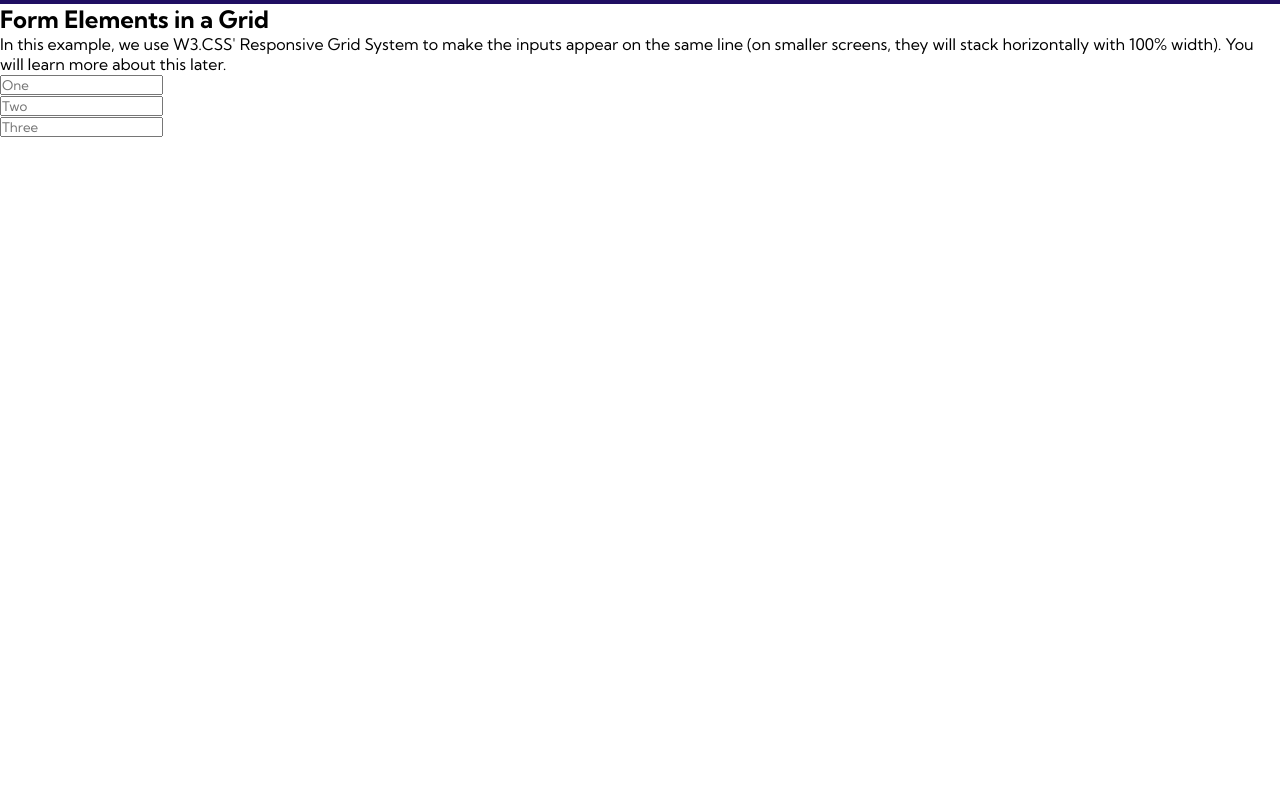
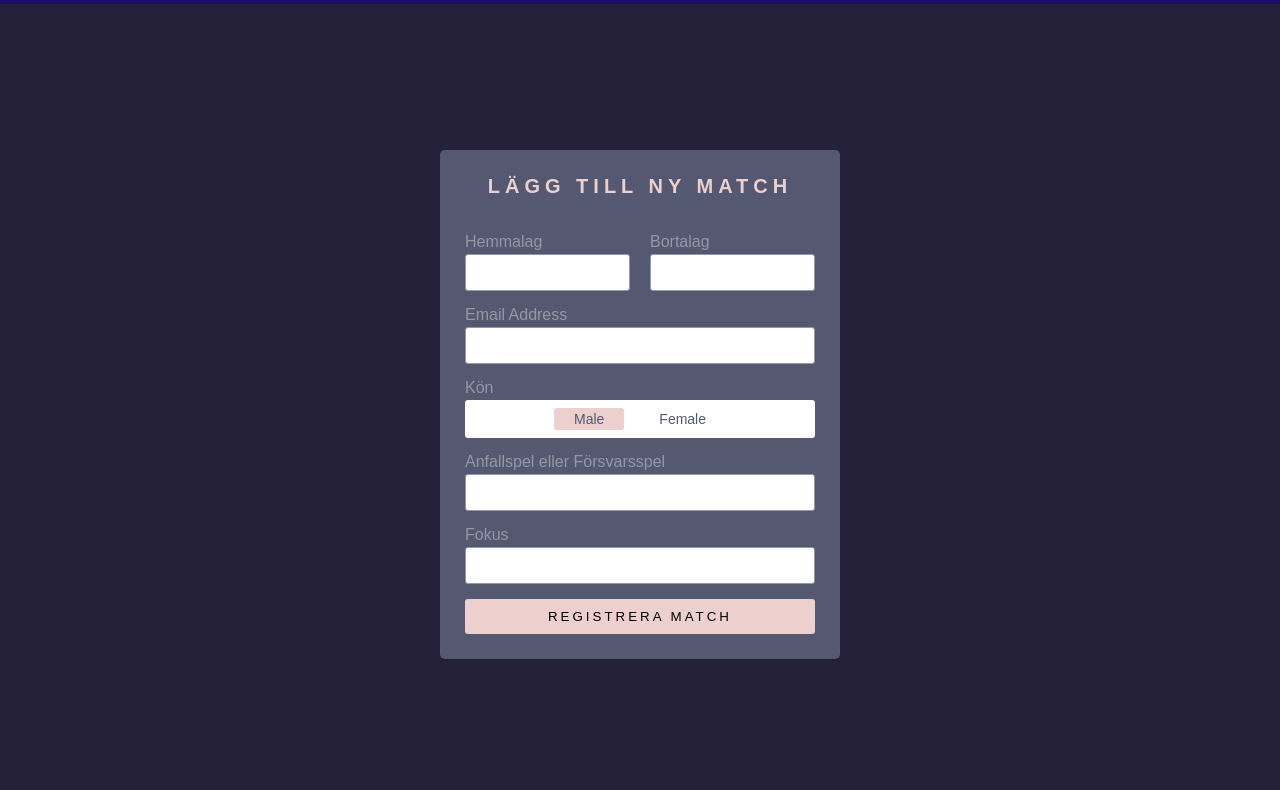
Before and after one commit to jeskall/OIS-stats, a website: page view/nymatch.html in a window 1280 px wide. Shown: the part 76-866 px from the top of the page. Before the commit the page ends 800 px from the top, so only its background shows below. Drawn offline with Linux system fonts and the light colour scheme.

Commit message:
third try

```diff
--- a/asset/css/style.css
+++ b/asset/css/style.css
@@ -1,8 +1,126 @@
 * {
-  box-sizing: border-box;
   margin: 0;
   padding: 0;
-  font-family: "Kumbh Sans", sans-serif;
+  box-sizing: border-box;
+  list-style: none;
+  font-family: "Montserrat", sans-serif;
+}
+
+body {
+  background: #26213b;
+}
+
+.wrapper {
+  min-height: 100vh;
+  display: flex;
+  justify-content: center;
+  align-items: center;
+}
+
+.registration_form {
+  background: #545871;
+  padding: 25px;
+  border-radius: 5px;
+  width: 400px;
+}
+
+.registration_form .title {
+  text-align: center;
+  font-size: 20px;
+  text-transform: uppercase;
+  color: #ebd0ce;
+  letter-spacing: 5px;
+  font-weight: 700;
+}
+
+.form_wrap {
+  margin-top: 35px;
+}
+
+.form_wrap .input_wrap {
+  margin-bottom: 15px;
+}
+
+.form_wrap .input_wrap:last-child {
+  margin-bottom: 0;
+}
+
+.form_wrap .input_wrap label {
+  display: block;
+  margin-bottom: 3px;
+  color: #9597a6;
+}
+
+.form_wrap .input_grp {
+  display: flex;
+  justify-content: space-between;
+}
+
+.form_wrap .input_grp input[type="text"] {
+  width: 165px;
+}
+
+.form_wrap input[type="text"] {
+  width: 100%;
+  border-radius: 3px;
+  border: 1px solid #9597a6;
+  padding: 10px;
+  outline: none;
+}
+
+.form_wrap input[type="text"]:focus {
+  border-color: #ebd0ce;
+}
+
+.form_wrap ul {
+  background: #fff;
+  padding: 8px 10px;
+  border-radius: 3px;
+  display: flex;
+  justify-content: center;
+}
+
+.form_wrap ul li:first-child {
+  margin-right: 15px;
+}
+
+.form_wrap ul .radio_wrap {
+  position: relative;
+  margin-bottom: 0;
+}
+
+.form_wrap ul .radio_wrap .input_radio {
+  position: absolute;
+  top: 0;
+  right: 0;
+  opacity: 0;
+}
+
+.form_wrap ul .radio_wrap span {
+  display: inline-block;
+  font-size: 14px;
+  padding: 3px 20px;
+  border-radius: 3px;
+  color: #545871;
+}
+
+.form_wrap .input_radio:checked ~ span {
+  background: #ebd0ce;
+}
+
+.form_wrap .submit_btn {
+  width: 100%;
+  background: #ebd0ce;
+  padding: 10px;
+  border: 0;
+  border-radius: 3px;
+  text-transform: uppercase;
+  letter-spacing: 3px;
+  cursor: pointer;
+}
+
+.form_wrap .submit_btn:hover {
+  background: #ffd5d2;
 }
 
 .navbar {
@@ -360,3 +478,51 @@
   background-color: #ff0844;
   background-image: linear-gradient(to right, #ff0844);
 }
+
+#slider {
+  overflow: hidden;
+  display: block;
+}
+
+#slider figure {
+  position: relative;
+  width: 500%;
+  margin: 0;
+  left: 0;
+  animation: 10s slider infinite;
+}
+
+#slider figure img {
+  width: 25%;
+  float: left;
+}
+
+@keyframes slider {
+  0% {
+    left: 0;
+  }
+  20% {
+    left: 0;
+  }
+  25% {
+    left: -100%;
+  }
+  45% {
+    left: -100%;
+  }
+  50% {
+    left: -200%;
+  }
+  70% {
+    left: -200%;
+  }
+  75% {
+    left: -300%;
+  }
+  90% {
+    left: -300%;
+  }
+  100% {
+    left: 400%;
+  }
+}
--- a/asset/js/myscript.js
+++ b/asset/js/myscript.js
@@ -1,4 +1,3 @@
-
 const menu = document.querySelector('#mobile-menu')
 const menuLinks = document.querySelector('.navbar__menu')
 
--- a/view/nymatch.html
+++ b/view/nymatch.html
@@ -39,23 +39,63 @@
     </nav>
 
 
+    <div class="wrapper">
+        <div class="registration_form">
+            <div class="title">
+                LÄGG TILL NY MATCH
+            </div>
 
-    <div class="w3-container">
-        <h2>Form Elements in a Grid</h2>
-        <p>In this example, we use W3.CSS' Responsive Grid System to make the inputs appear on the same line (on smaller screens, they will stack horizontally with 100% width). You will learn more about this later.</p>
-      </div>
+            <form>
+                <div class="form_wrap">
+                    <div class="input_grp">
+                        <div class="input_wrap">
+                            <label for="fname">Hemmalag</label>
+                            <input type="text" id="fname">
+                        </div>
+                        <div class="input_wrap">
+                            <label for="lname">Bortalag</label>
+                            <input type="text" id="lname">
+                        </div>
+                    </div>
+                    <div class="input_wrap">
+                        <label for="email">Email Address</label>
+                        <input type="text" id="email">
+                    </div>
+                    <div class="input_wrap">
+                        <label>Kön</label>
+                        <ul>
+                            <li>
+                                <label class="radio_wrap">
+                                    <input type="radio" name="gender" value="male" class="input_radio" checked>
+                                    <span>Male</span>
+                                </label>
+                            </li>
+                            <li>
+                                <label class="radio_wrap">
+                                    <input type="radio" name="gender" value="female" class="input_radio">
+                                    <span>Female</span>
+                                </label>
+                            </li>
+                        </ul>
+                    </div>
+                    <div class="input_wrap">
+                        <label for="city">Anfallspel eller Försvarsspel</label>
+                        <input type="text" id="city">
+                    </div>
+                    <div class="input_wrap">
+                        <label for="country">Fokus</label>
+                        <input type="text" id="country">
+                    </div>
+                    <div class="input_wrap">
+                        <input type="submit" value="Registrera match" class="submit_btn">
+                    </div>
+                </div>
+            </form>
+        </div>
+    </div>
 
-      <div class="w3-row-padding">
-        <div class="w3-third">
-          <input class="w3-input w3-border" type="text" placeholder="One">
-        </div>
-        <div class="w3-third">
-          <input class="w3-input w3-border" type="text" placeholder="Two">
-        </div>
-        <div class="w3-third">
-          <input class="w3-input w3-border" type="text" placeholder="Three">
-        </div>
-      </div>
+
+
 
     <script src="/asset/js/myscript.js"></script>
 </body>
```
Also changed, not shown: asset/js/like_button.js (added, +26 -0 lines), server.js (deleted, +0 -25 lines), view/goalkeeping.html (added, +59 -0 lines), view/index.html (+2 -1 lines), asset/images/francesco.jpg (added), asset/images/francesco2.jpg (added), asset/images/francesco3.jpg (added), asset/images/francesco4.jfif (added), asset/images/francesco4.jpg (added).
